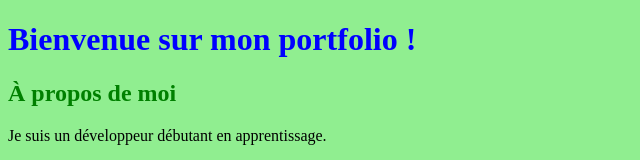
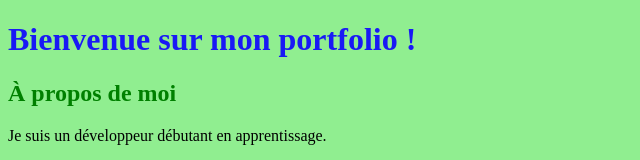
Before and after one commit to DjoJoo/mon-portfolio-1, a plain HTML site: page index.html in a window 1280 px wide. Shown: the top 160 px of the page, without its empty margins (0-640 px from the left). Drawn offline with Linux system fonts and the light colour scheme.

Commit message:
change hi

```diff
--- a/styles.css
+++ b/styles.css
@@ -1,3 +1,3 @@
 body { background-color: lightgreen; }
-h1 { color: blue; }
+h1 { color: rgb(25, 25, 245); }
 h2 {color: green;}
```
